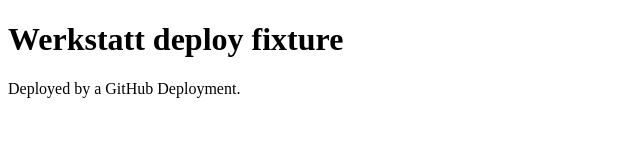
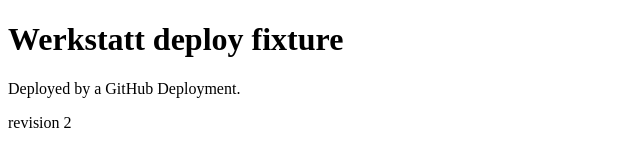
Before and after one commit to coderscantina/werkstatt-fixture-deploy, a plain HTML site: page public/index.html in a window 1280 px wide. Shown: the full height of the page, 0-640 px from the left. Drawn offline with Linux system fonts and the light colour scheme.

Commit message:
✨ Add a revision marker to the fixture page

```diff
--- a/public/index.html
+++ b/public/index.html
@@ -1,5 +1,6 @@
 <!doctype html>
 <html lang="en">
   <head><meta charset="utf-8"><title>Werkstatt deploy fixture</title></head>
-  <body><h1>Werkstatt deploy fixture</h1><p>Deployed by a GitHub Deployment.</p></body>
+  <body><h1>Werkstatt deploy fixture</h1><p>Deployed by a GitHub Deployment.</p>
+    <p>revision 2</p></body>
 </html>
```
